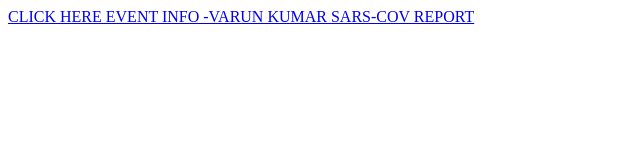
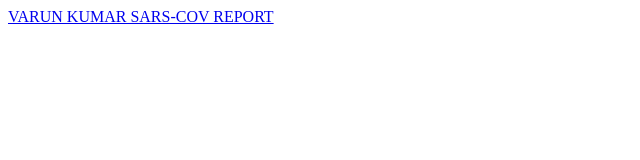
Before and after one commit to adithya2912/SUREDDY-VARUN, a plain HTML site: page index.html in a window 1280 px wide. Shown: the whole page, without its empty margins (0-640 px from the left). Drawn offline with Linux system fonts and the light colour scheme.

Commit message:
Update index.html

```diff
--- a/index.html
+++ b/index.html
@@ -1,3 +1,3 @@
 <html>
-  <p><a href="VARUN.pdf">CLICK HERE EVENT INFO -VARUN KUMAR SARS-COV REPORT</a></p>
+  <p><a href="VARUN.pdf">VARUN KUMAR SARS-COV REPORT</a></p>
 </html>
```
